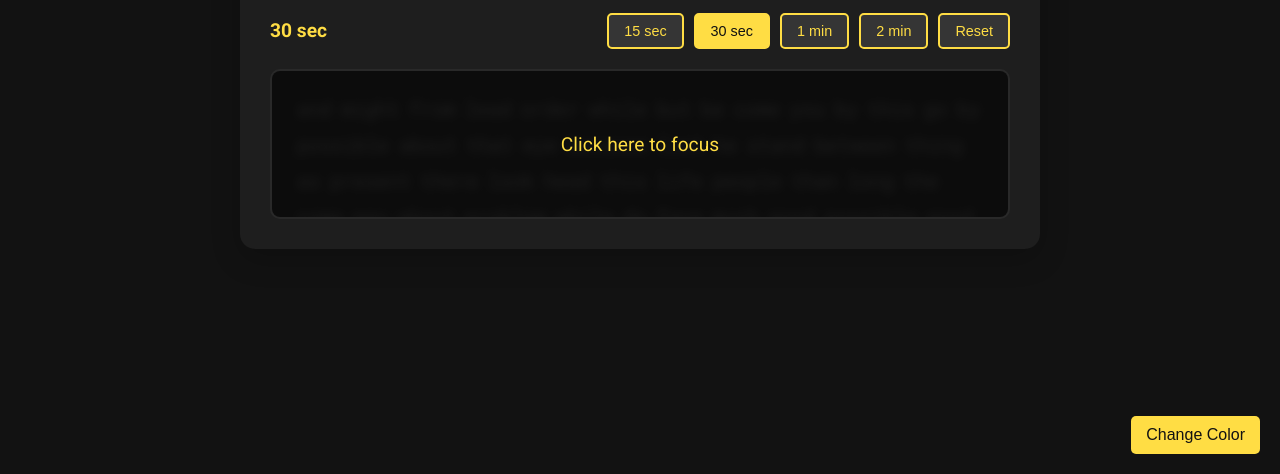
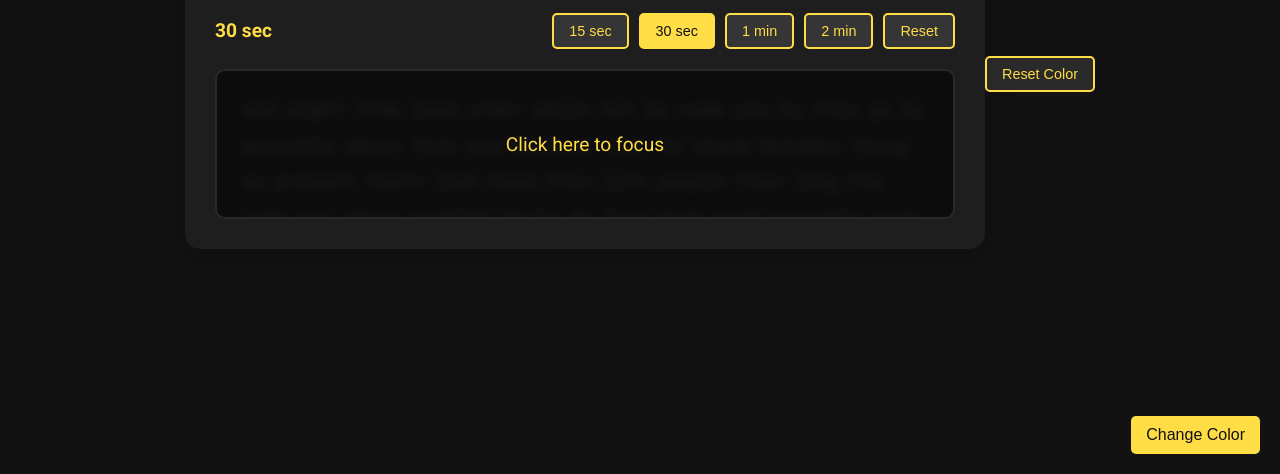
Before and after one commit to rachitgoyal3313/CowType, a plain HTML site: page index.html in a window 1280 px wide. Shown: the part 326-800 px from the top of the page. Drawn offline with Linux system fonts and the light colour scheme.

Commit message:
Update index.html
fixed some more shit

```diff
--- a/index.html
+++ b/index.html
@@ -7,6 +7,7 @@
     <title>Cow Type</title>
     <link rel="stylesheet" href="style.css">
 </head><body>
+
     <main>
         <h1>
             <svg xmlns="http://www.w3.org/2000/svg" viewBox="0 0 640 512">
@@ -30,9 +31,12 @@
             <div id="focus-error">Click here to focus</div>
         </div>
         <button id="retryBtn">Retry</button>
+    </main>
+    <div id="colorControls">
         <button id="colorPickerBtn">Change Color</button>
+        <button id="resetColorBtn">Reset Color</button>
         <input type="color" id="colorPicker" style="display: none;">
-    </main>
-    <script src="script.js"></script>
+    </div>
+<script src="script.js"></script>
 </body>
 </html>
```
